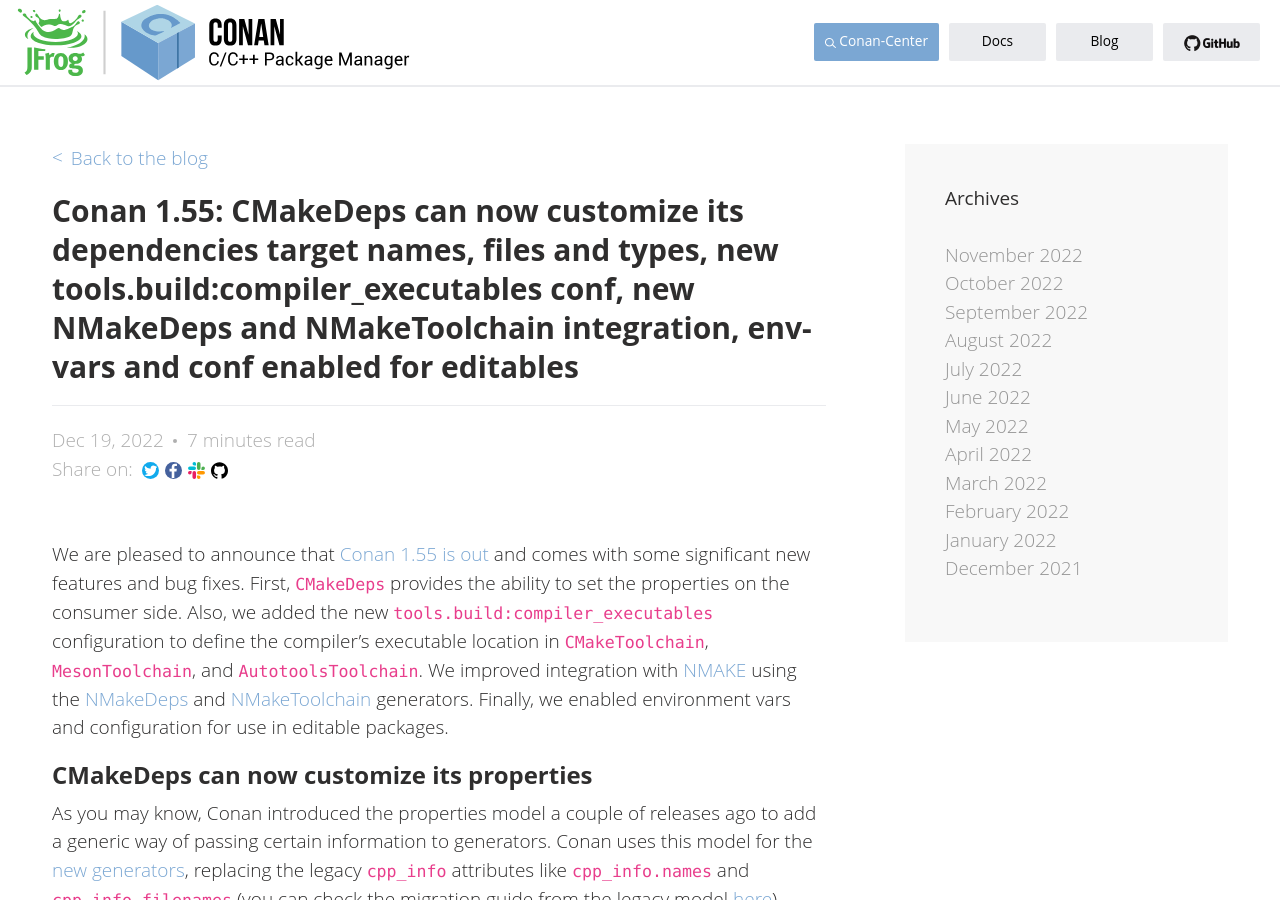
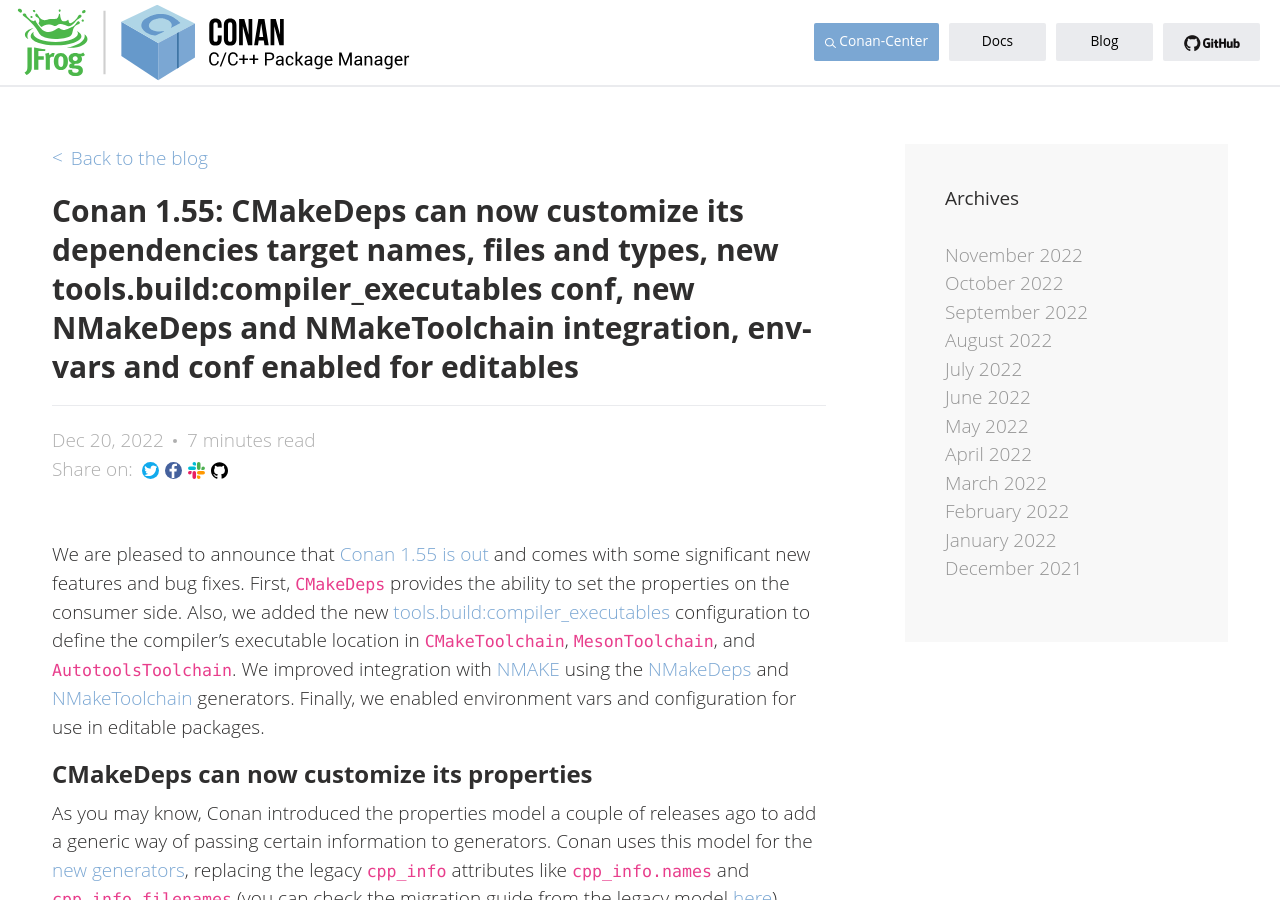
Before and after one commit to conan-io/conan-io.github.io, a Jekyll site: the page built from _posts/2022-12-20-New-conan-release-1-55.markdown, in a window 1280 px wide and 900 px high. Built offline with Jekyll 4.4.1, drawn with Linux system fonts in a browser that asks for light colours; comment, search, counter and statistics services are not loaded; part of the change alters nothing that is shown.

Commit message:
update date

```diff
--- a/_posts/2022-12-19-New-conan-release-1-55.markdown
+++ b/_posts/2022-12-20-New-conan-release-1-55.markdown
@@ -8,8 +8,9 @@ meta_description: "The new version features includes CMakeDeps can now customize
 
 We are pleased to announce that [Conan 1.55 is
 out](https://github.com/conan-io/conan/releases/tag/1.55.0) and comes with some
-significant new features and bug fixes. First, ``CMakeDeps`` provides the ability to set the
-properties on the consumer side. Also, we added the new `tools.build:compiler_executables`
+significant new features and bug fixes. First, ``CMakeDeps`` provides the ability to set
+the properties on the consumer side. Also, we added the new
+[tools.build:compiler_executables](https://docs.conan.io/en/latest/reference/config_files/global_conf.html#tools-configurations)
 configuration to define the compiler's executable location in ``CMakeToolchain``,
 ``MesonToolchain``, and ``AutotoolsToolchain``. We improved integration with
 [NMAKE](https://learn.microsoft.com/en-us/cpp/build/reference/nmake-reference) using the
```
